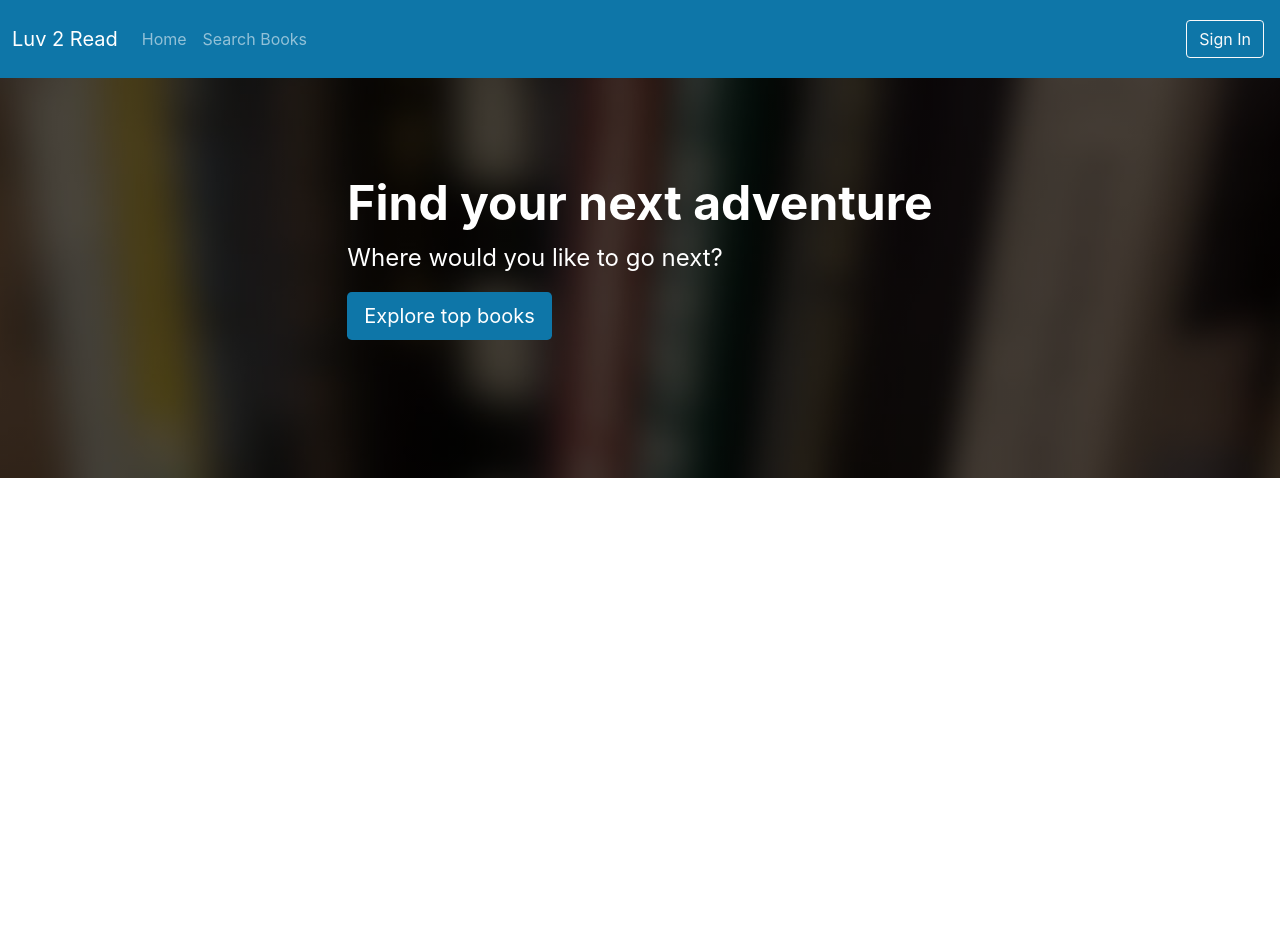
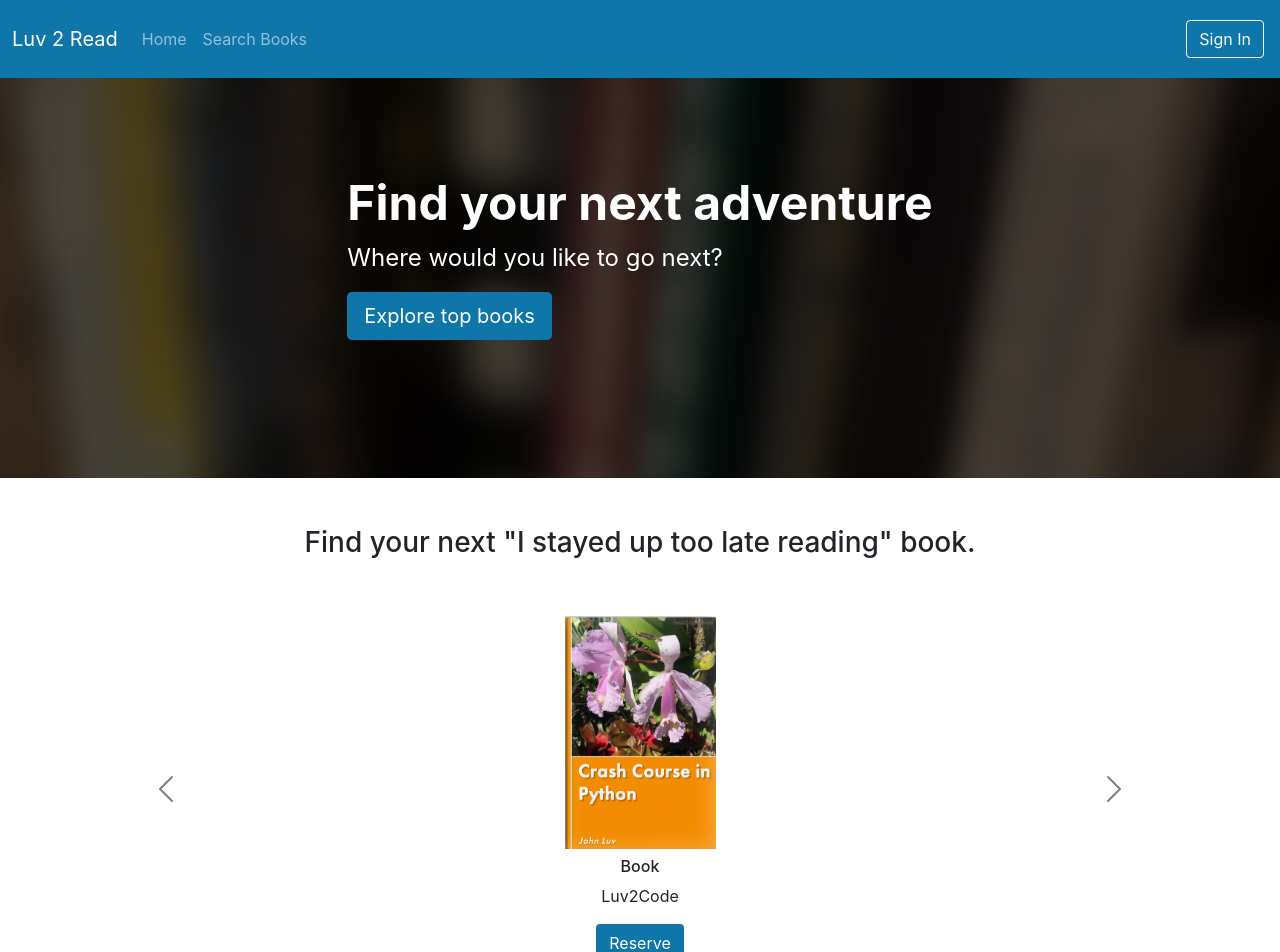
Before and after one commit to ItzhakLevy1/Library-app, a React (Create React App) app: page / in a window 1280 px wide. Shown: the top 952 px of the page. Before the commit the page ends 800 px from the top, so only its background shows below. Built offline with nearby package versions, Linux system fonts and the light colour scheme.

Commit message:
Add App.CSS and a Carousel component

```diff
--- a/src/App.tsx
+++ b/src/App.tsx
@@ -2,12 +2,14 @@ import React from "react";
 import "./App.css";
 import { Navbar } from "./layouts/NavbarAndFooter/Navbar";
 import { ExplorTopBooks } from "./layouts/HomePage/ExploreTopBook";
+import { Carousel } from "./layouts/HomePage/Carousel";
 
 function App() {
   return (
     <div>
       <Navbar />
       <ExplorTopBooks />
+      <Carousel />
     </div>
   );
 }
--- /dev/null
+++ b/src/layouts/HomePage/Carousel.tsx
@@ -0,0 +1,126 @@
+import React from "react";
+
+export const Carousel = () => {
+  return (
+    <div className="container mt-5" style={{ height: 550 }}>
+      <div className="homepage-carousel-title">
+        <h3>Find your next "I stayed up too late reading" book.</h3>
+      </div>
+      <div
+        id="carouselExampleControls"
+        className="carousel carousel-dark slide mt-5 d-none d-lg-block"
+        data-bs-interval="false"
+      >
+        {/* Desktop */}
+        <div className="carousel-inner">
+          <div className="carousel-item active">
+            <div className="row d-flex justify-content-center align-items-center">
+              <div className="col-xs-6 col-sm-6 col-md-4 col-lg-3 md-3">
+                <div className="text-center">
+                  <img
+                    src={require("./../../Images/BooksImages/book-luv2code-1000.png")}
+                    width="151"
+                    height="233"
+                    alt="book"
+                  />
+                  <h6 className="mt-2">Book</h6>
+                  <p>Luv2Code</p>
+                  <a className="btn main-color text-white" href="#">
+                    Reserve
+                  </a>
+                </div>
+              </div>
+            </div>
+          </div>
+          <div className="carousel-item">
+            <div className="row d-flex justify-content-center align-items-center">
+              <div className="col-xs-6 col-sm-6 col-md-4 col-lg-3 md-3">
+                <div className="text-center">
+                  <img
+                    src={require("./../../Images/BooksImages/book-luv2code-1000.png")}
+                    width="151"
+                    height="233"
+                    alt="book"
+                  />
+                  <h6 className="mt-2">Book</h6>
+                  <p>Luv2Code</p>
+                  <a className="btn main-color text-white" href="#">
+                    Reserve
+                  </a>
+                </div>
+              </div>
+            </div>
+          </div>
+          <div className="carousel-item">
+            <div className="row d-flex justify-content-center align-items-center">
+              <div className="col-xs-6 col-sm-6 col-md-4 col-lg-3 md-3">
+                <div className="text-center">
+                  <img
+                    src={require("./../../Images/BooksImages/book-luv2code-1000.png")}
+                    width="151"
+                    height="233"
+                    alt="book"
+                  />
+                  <h6 className="mt-2">Book</h6>
+                  <p>Luv2Code</p>
+                  <a className="btn main-color text-white" href="#">
+                    Reserve
+                  </a>
+                </div>
+              </div>
+            </div>
+          </div>
+        </div>
+        <button
+          className="carousel-control-prev"
+          type="button"
+          data-bs-target="#carouselExampleControls"
+          data-bs-slide="prev"
+        >
+          <span
+            className="carousel-control-prev-icon"
+            aria-hidden="true"
+          ></span>
+          <span className="visually-hidden">Previouse</span>
+        </button>
+        <button
+          className="carousel-control-next"
+          type="button"
+          data-bs-target="#carouselExampleControls"
+          data-bs-slide="next"
+        >
+          <span
+            className="carousel-control-next-icon"
+            aria-hidden="true"
+          ></span>
+          <span className="visually-hidden">Next</span>
+        </button>
+      </div>
+      {/* Mobile */}
+      <div className="d-lg-none mt-3">
+        <div className="row d-flex justify-content-center align-items-canter">
+          <div className="text-center">
+            <img
+              src={require("./../../Images/BooksImages/book-luv2code-1000.png")}
+              width="151"
+              height="233"
+              alt="book"
+            />
+            <h6 className="mt-2">
+              <b>Book</b>
+            </h6>
+            <p>Luv2Code</p>
+            <a className="btn main-color text-white" href="#">
+              Reserve
+            </a>
+          </div>
+        </div>
+      </div>
+      <div className="homepage-carousel-title mt-3">
+        <a className="btn btn-outline-secondary btn-lg" href="#">
+          View More
+        </a>
+      </div>
+    </div>
+  );
+};
```
Also changed, not shown: src/App.css (+5 -4 lines).
